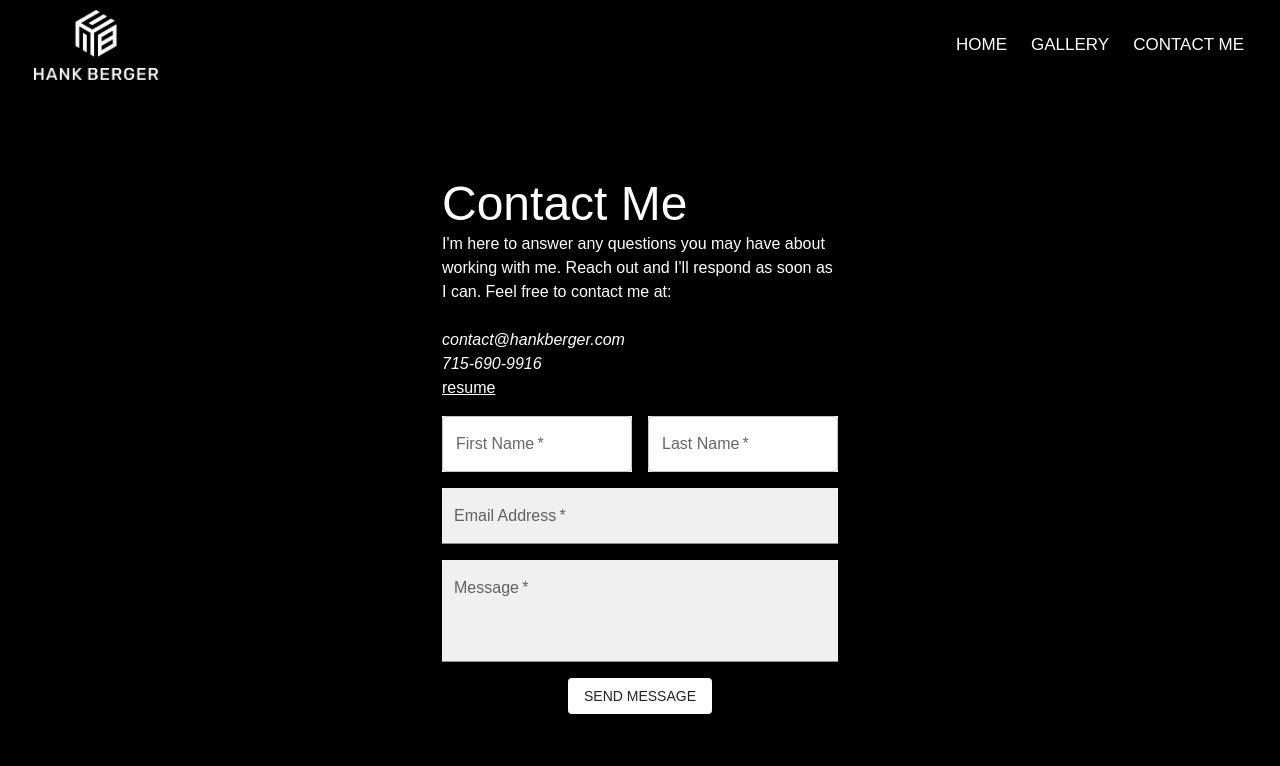
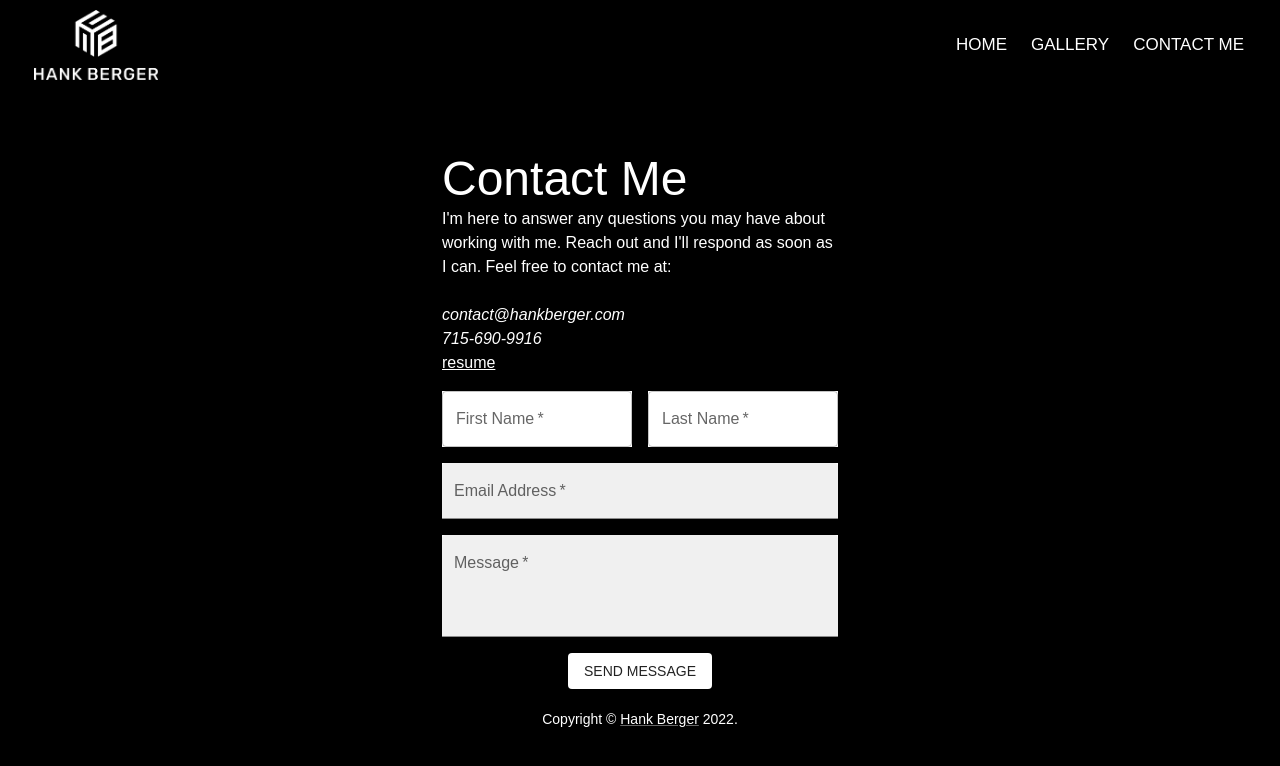
Before and after one commit to hankberger/portfolioWebsite, a React (Create React App) app: page /contact in a window 1280 px wide. Shown: the top 766 px of the page. Built offline with nearby package versions, Linux system fonts and the light colour scheme.

Commit message:
Added Footer

```diff
--- a/src/App.js
+++ b/src/App.js
@@ -5,6 +5,7 @@ import About from "./components/about";
 import Projects from "./components/projects";
 import Contact from "./components/contactform";
 import React, {useEffect, useState} from "react";
+import Footer from "./components/footer";
 
 
 const frameCount = 142;
@@ -146,6 +147,7 @@ export default function App() {
          <About/>
          {/* <Projects/> */}
          <Contact/>
+         <Footer/>
         </div>
       </html>
     );
--- a/src/components/contactform.jsx
+++ b/src/components/contactform.jsx
@@ -1,5 +1,6 @@
 import {Typography, Box, Grid, CardMedia, TextField, Button, Container, Link} from '@mui/material';
 import Image from 'material-ui-image';
+import Footer from "./footer"
 
 function ContactForm() {
   const styles = {
@@ -25,7 +26,7 @@ function ContactForm() {
                   </Typography>
                   <Typography fontWeight={200}>
                     I'm here to answer any questions you may have about working with me. Reach out and I'll respond as soon as I can. Feel free to contact me at: <br>
-                    </br><br></br><em>contact@hankberger.com</em><br></br><em>715-690-9916</em><br></br><a href = 'https://drive.google.com/file/d/1vjaMIAMa0LOcWYcJZVJfURJy7sigKyRB/view' style={{color: 'white'}}>resume</a>
+                    </br><br></br><em>contact@hankberger.com</em><br></br><em>715-690-9916</em><br></br><a target = "_blank" href = 'https://drive.google.com/file/d/1vjaMIAMa0LOcWYcJZVJfURJy7sigKyRB/view' style={{color: 'white'}}>resume</a>
                   </Typography>
 
                 </Grid>
@@ -107,7 +108,10 @@ function ContactForm() {
           </div>
         </Container>
       </Box>
-    </div>)
+
+      <Footer/>
+    </div>
+   )
 }
 
 export default ContactForm;
--- /dev/null
+++ b/src/components/footer.jsx
@@ -0,0 +1,27 @@
+import {Box, Link, Typography} from '@mui/material'
+
+function Copyright(props) {
+    return (
+    <Box sx={{height: "50px", backgroundColor: "#000000", color: "#ffffff"}}>
+    <div style={{top:"50%"}}>
+        <Typography variant="body2" color="#ffffff" align="center" {...props}>
+        {'Copyright © '}
+        <Link color="#ffffff" href="/">
+        Hank Berger
+        </Link>{' '}
+        {new Date().getFullYear()}
+        {'.'}
+    </Typography>
+    </div>
+  </Box>
+
+    );
+  }
+
+export default function Footer(){
+    return(
+        <>
+         <Copyright/>
+        </>
+    );
+}
```
